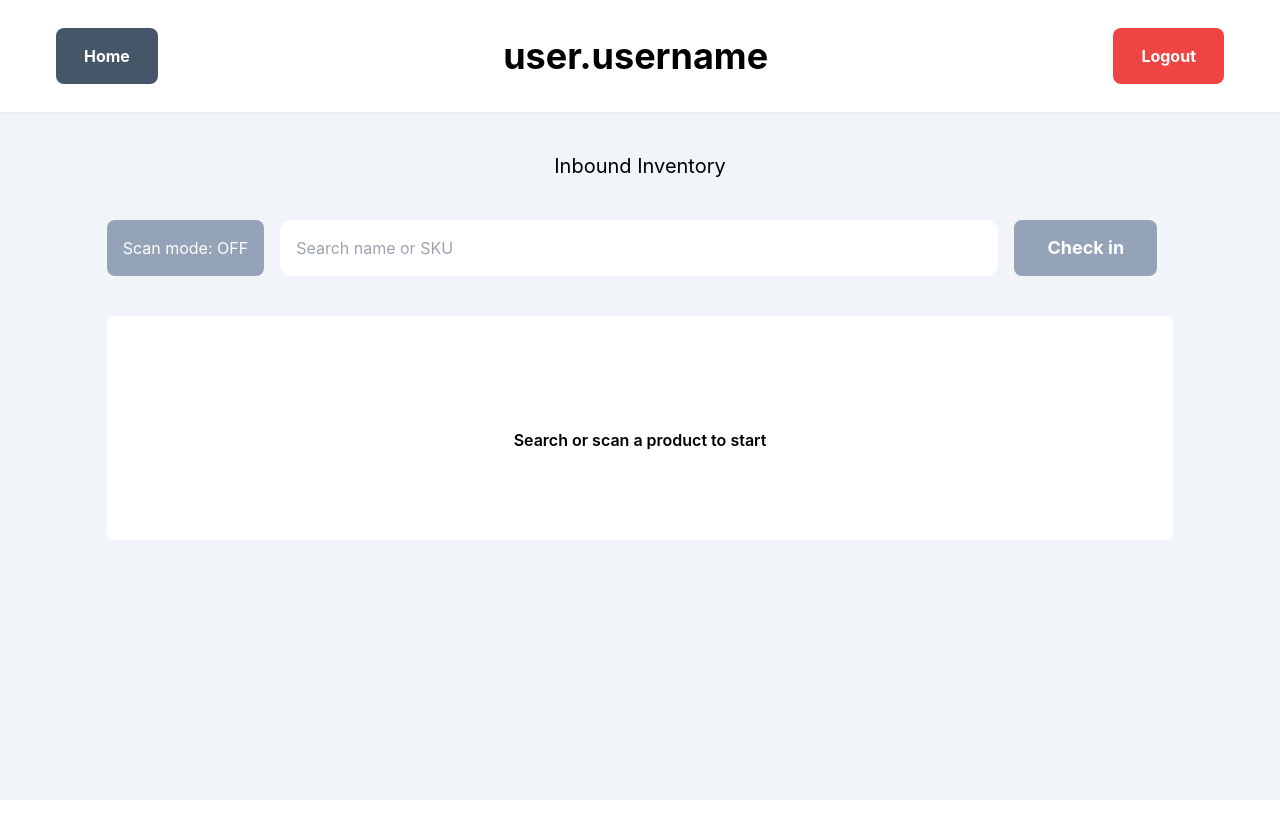
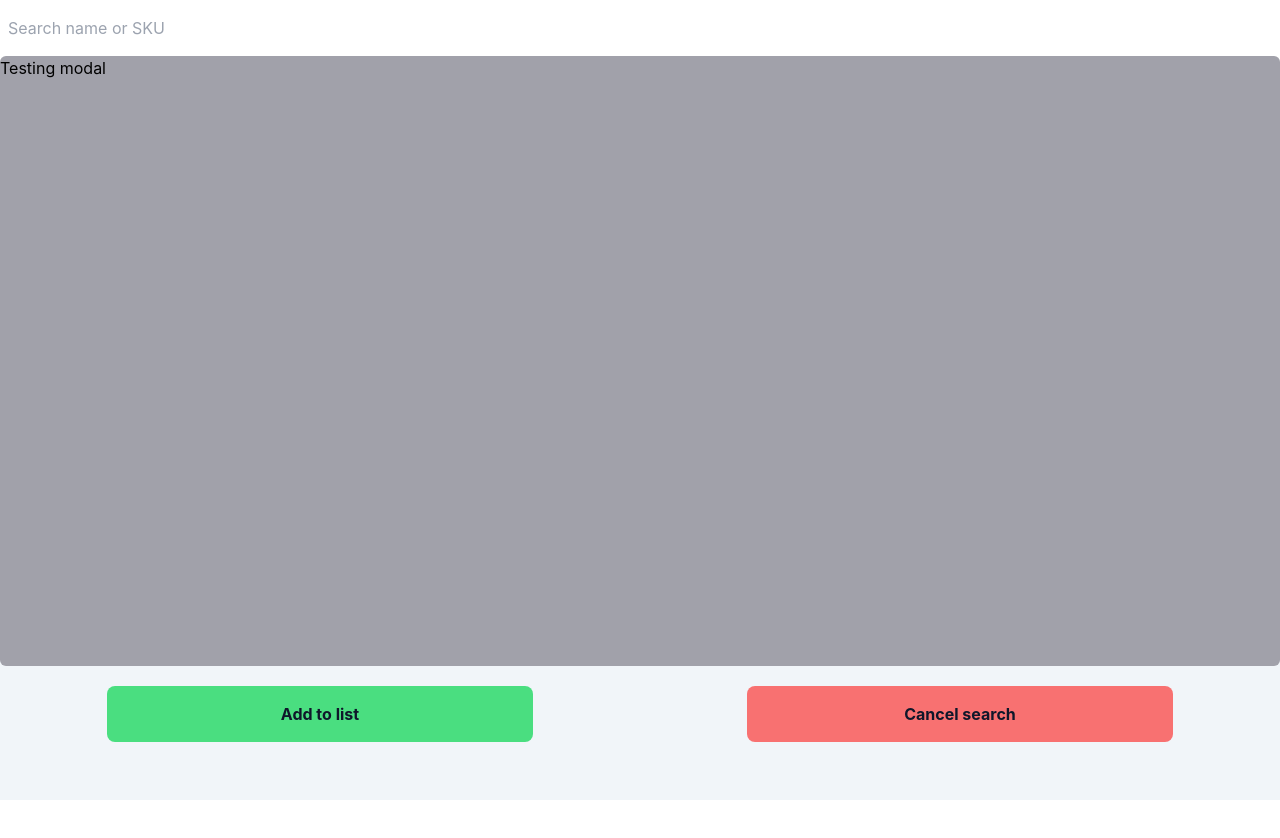
Before and after one commit to santiagomanso/inventory, a React (Create React App) app: page /inbound-inventory in a window 1280 px wide. Shown: the top 838 px of the page. Before the commit the page ends 800 px from the top, so only its background shows below. Built offline with nearby package versions, Linux system fonts and the light colour scheme.

Commit message:
trying modal

```diff
--- a/src/components/InboundInventory.jsx
+++ b/src/components/InboundInventory.jsx
@@ -1,11 +1,12 @@
 import React from 'react'
 import { Main } from './layout/Main'
+import { Modal } from './modal/Modal'
 
 export const InboundInventory = () => {
     return (
         <Main>
-
-        <div class="w-5/6 flex flex-col">
+        <Modal />
+        {/* <div class="w-5/6 flex flex-col z-100">
 
                 <div className="self-center">
                     <h1 className='text-xl font-sm'>Inbound Inventory</h1>
@@ -26,6 +27,9 @@ export const InboundInventory = () => {
                     mr-0 sm:mr-4
                     rounded-xl
                     "/>
+
+
+
                     <input type="button" value="Check in" className="
                     bg-slate-400 rounded-lg hidden sm:block
                     sm:w-40 mr-4
@@ -34,7 +38,10 @@ export const InboundInventory = () => {
 
                 </div>
 
-                <div className="bg-white p-20 sm:p-28 h-1/3 rounded-lg mt-10 text-center">
+                <div className="
+                bg-white h-1/3 rounded-lg mt-10 text-center
+                p-14 sm:p-40
+                ">
                     <h2 className='font-semibold'>Search or scan a product to start</h2>
                 </div>
 
@@ -45,7 +52,7 @@ export const InboundInventory = () => {
                 "/>
         </div>
 
-
+    */}
         </Main>
 
     )
--- /dev/null
+++ b/src/components/modal/Modal.jsx
@@ -0,0 +1,53 @@
+import React from 'react';
+import './modal.css';
+
+export const Modal = () => {
+    return (
+    <div className="h-screen bg-gray-500 z-1">
+        <div className="
+                flex flex-row
+                justify-center items-center
+                fixed top-0 left-0
+
+            ">
+            <div className="flex flex-col items-stretch flex-grow h-screen w-screen">
+                <input placeholder="Search name or SKU" className="
+                py-4 pl-2 rounded-md
+
+                "/>
+                <div className="test_modal">
+                    <div className="
+                    flex flex-col
+                    h-full bg-zinc-400
+                    rounded-md
+                    ">
+                    Testing modal
+                    </div>
+                </div>
+
+                <div className="
+                    flex
+                    justify-around
+                    rounded-xl
+                ">
+
+                <input type="button" value="Add to list" className="
+                    bg-green-400 p-4 rounded-lg mt-5
+                    w-1/3
+                    text-slate-900 font-bold
+                "/>
+
+                <input type="button" value="Cancel search" className="
+                    bg-red-400 p-4 rounded-lg mt-5
+                    w-1/3
+                    text-slate-900 font-bold
+                "/>
+
+                </div>
+
+            </div>
+
+        </div>
+    </div>
+    )
+}
--- /dev/null
+++ b/src/components/modal/modal.css
@@ -0,0 +1,3 @@
+.test_modal {
+  height: calc(100% - 190px);
+}
```
